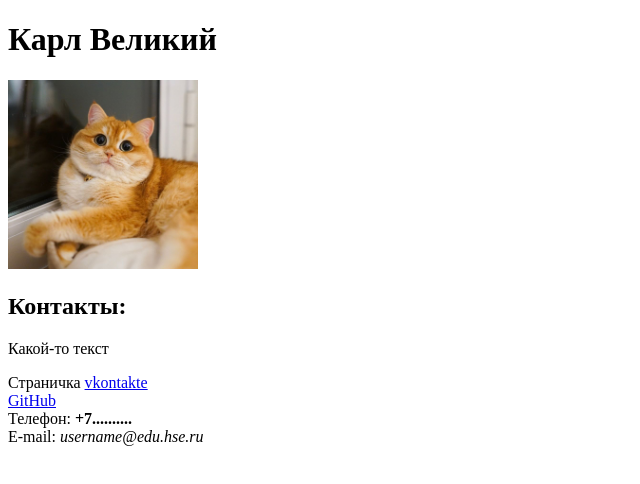
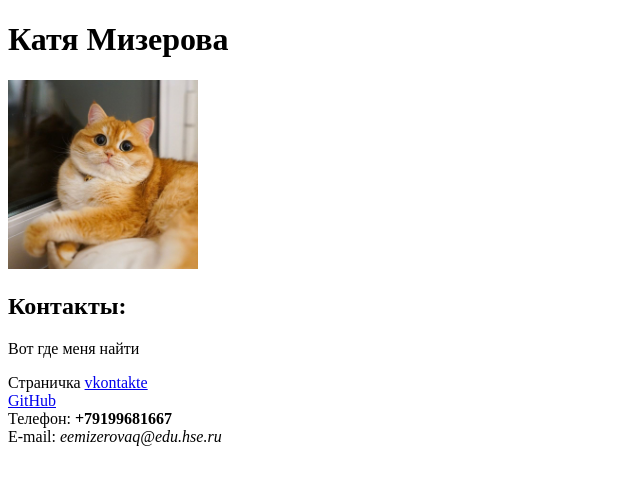
Before and after one commit to mimimizerova/mimimizerova.github.io, a plain HTML site: page index.html in a window 1280 px wide. Shown: the whole page, without its empty margins (0-640 px from the left). Drawn offline with Linux system fonts and the light colour scheme.

Commit message:
Update index.html

```diff
--- a/index.html
+++ b/index.html
@@ -5,17 +5,17 @@
       <title>Моя личная страничка</title>
     </head>
     <body>
-      <left><h1>Карл Великий</h1></left>
+      <left><h1>Катя Мизерова</h1></left>
       <left><img alt="Это я" width="15%" src="me.jpg"></left>
       <br/>
       <h2>Контакты:</h2>
-      <p>Какой-то текст</p>
-      Страничка <a href=https://vk.com/username/>vkontakte</a>
+      <p>Вот где меня найти</p>
+      Страничка <a href=https://vk.com/katya_mizerova>vkontakte</a>
       <br/>
-      <a href=https://github.com/username>GitHub</a>
+      <a href=https://github.com/mimimizerova>GitHub</a>
       <br/>
-      Телефон: <b>+7..........</b>
+      Телефон: <b>+79199681667</b>
       <br/>
-      E-mail: <i>username@edu.hse.ru</i>
+      E-mail: <i>eemizerovaq@edu.hse.ru</i>
     </body>
   </html>
```
